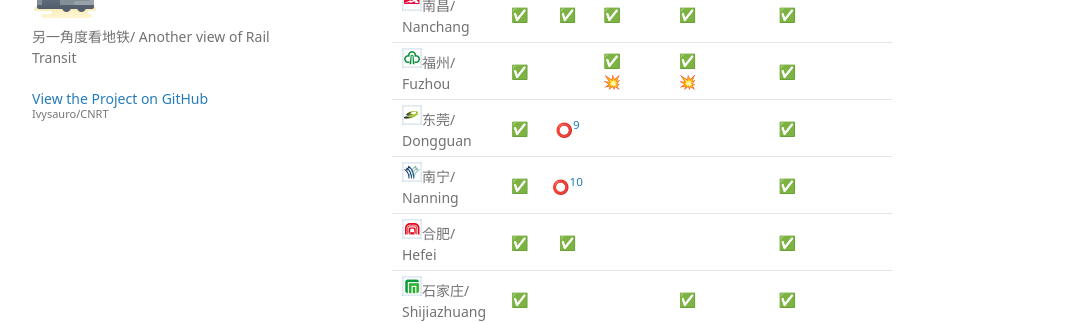
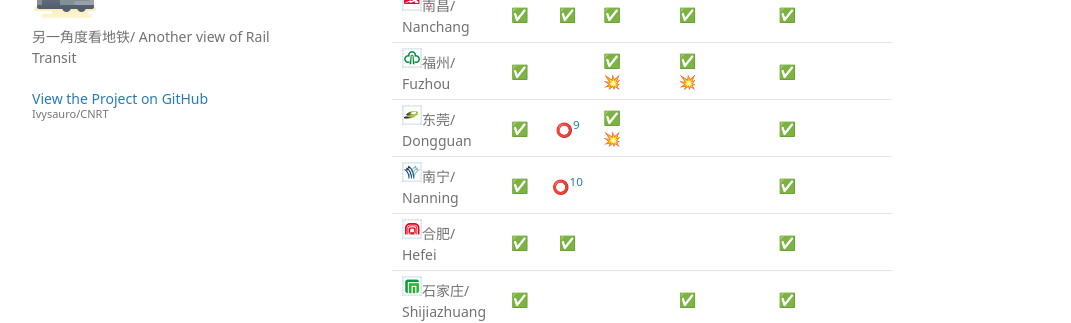
Before and after one commit to Ivysauro/CNRT, a Jekyll site: the page built from data/Pay.md, in a window 1280 px wide and 900 px high, scrolled down 2178 px. Shown: the part 152-475 px from the top of the window, without its empty margins (178-1249 px from the left). Built offline with Jekyll 4.4.1, drawn with Linux system fonts in a browser that asks for light colours; some web fonts are replaced; our own code applies the rules of GitHub Pages for plain Markdown files; a script that is not in the unit is left out.

Commit message:
🍊更新东莞数据及评分
东莞地铁支持支付宝乘车码

```diff
--- a/data/Pay.md
+++ b/data/Pay.md
@@ -61,7 +61,7 @@
 | <img src="https://raw.githubusercontent.com/Ivysauro/CNRT/master/images/city/qd.gif" width="20" hegiht="20"/>青岛/ Qingdao | ✅ | | | | | | ✅ | |
 | <img src="https://raw.githubusercontent.com/Ivysauro/CNRT/master/images/city/nc.gif" width="20" hegiht="20"/>南昌/ Nanchang | ✅ | ✅ | ✅ | | ✅ | | ✅ | |
 | <img src="https://raw.githubusercontent.com/Ivysauro/CNRT/master/images/city/fz.gif" width="20" hegiht="20"/>福州/ Fuzhou | ✅ | | ✅💥 | | ✅💥 | | ✅ | |
-| <img src="https://raw.githubusercontent.com/Ivysauro/CNRT/master/images/city/dg.gif" width="20" hegiht="20"/>东莞/ Dongguan | ✅ | ⭕[^dg] | | | | | ✅ | |
+| <img src="https://raw.githubusercontent.com/Ivysauro/CNRT/master/images/city/dg.gif" width="20" hegiht="20"/>东莞/ Dongguan | ✅ | ⭕[^dg] | ✅💥 | | | | ✅ | |
 | <img src="https://raw.githubusercontent.com/Ivysauro/CNRT/master/images/city/nn.gif" width="20" hegiht="20"/>南宁/ Nanning | ✅ | ⭕[^nn] | | | | | ✅ | |
 | <img src="https://raw.githubusercontent.com/Ivysauro/CNRT/master/images/city/hf.gif" width="20" hegiht="20"/>合肥/ Hefei | ✅ | ✅ | | | | | ✅ | |
 | <img src="https://raw.githubusercontent.com/Ivysauro/CNRT/master/images/city/sjz.gif" width="20" hegiht="20"/>石家庄/ Shijiazhuang | ✅ | | | | ✅ | | ✅ | |
@@ -238,7 +238,7 @@
 | <img src="https://raw.githubusercontent.com/Ivysauro/CNRT/master/images/city/qd.gif" width="20" hegiht="20"/>青岛/ Qingdao | ⭕ | ⭕ | ❌ | ✅ | ✅ | 60 |
 | <img src="https://raw.githubusercontent.com/Ivysauro/CNRT/master/images/city/nc.gif" width="20" hegiht="20"/>南昌/ Nanchang | ✅ | ⭕ | ✅ | ✅ | ⭕ | 80 |
 | <img src="https://raw.githubusercontent.com/Ivysauro/CNRT/master/images/city/fz.gif" width="20" hegiht="20"/>福州/ Fuzhou | ✅ | ⭕ | ✅ | ✅ | ❌ | 70 |
-| <img src="https://raw.githubusercontent.com/Ivysauro/CNRT/master/images/city/dg.gif" width="20" hegiht="20"/>东莞/ Dongguan | ⭕ | ⭕ | ✅ | ✅ | ❌ | 60 |
+| <img src="https://raw.githubusercontent.com/Ivysauro/CNRT/master/images/city/dg.gif" width="20" hegiht="20"/>东莞/ Dongguan | ✅ | ⭕ | ✅ | ✅ | ❌ | 70 |
 | <img src="https://raw.githubusercontent.com/Ivysauro/CNRT/master/images/city/nn.gif" width="20" hegiht="20"/>南宁/ Nanning | ✅ | ⭕ | ⭕ | ✅ | ✅ | 80 |
 | <img src="https://raw.githubusercontent.com/Ivysauro/CNRT/master/images/city/hf.gif" width="20" hegiht="20"/>合肥/ Hefei | ⭕ | ⭕ | ✅ | ✅ | ✅ | 80 |
 | <img src="https://raw.githubusercontent.com/Ivysauro/CNRT/master/images/city/sjz.gif" width="20" hegiht="20"/>石家庄/ Shijiazhuang | ⭕ | ⭕ | ✅ | ✅ | ✅ | 80 |
```
